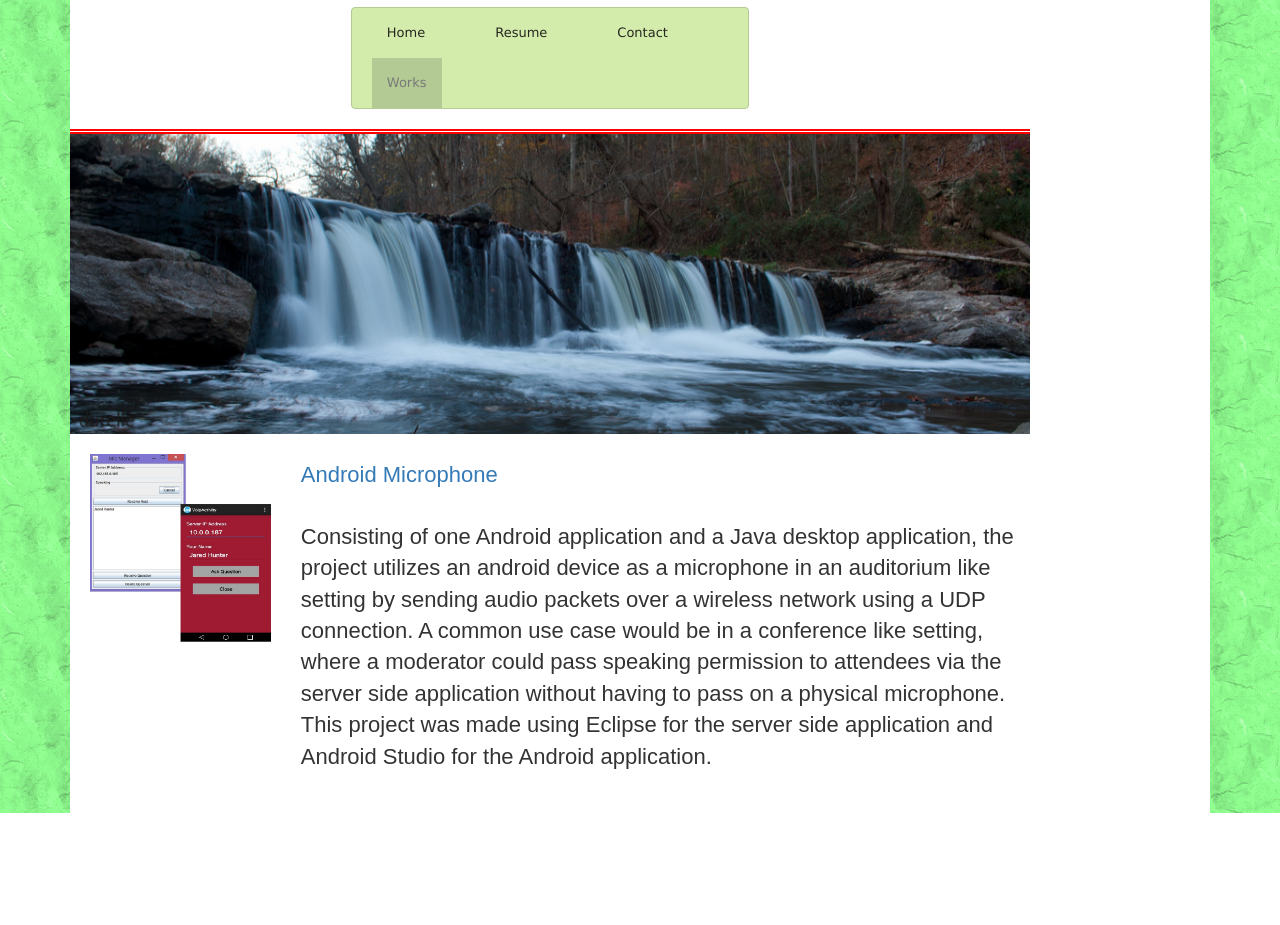
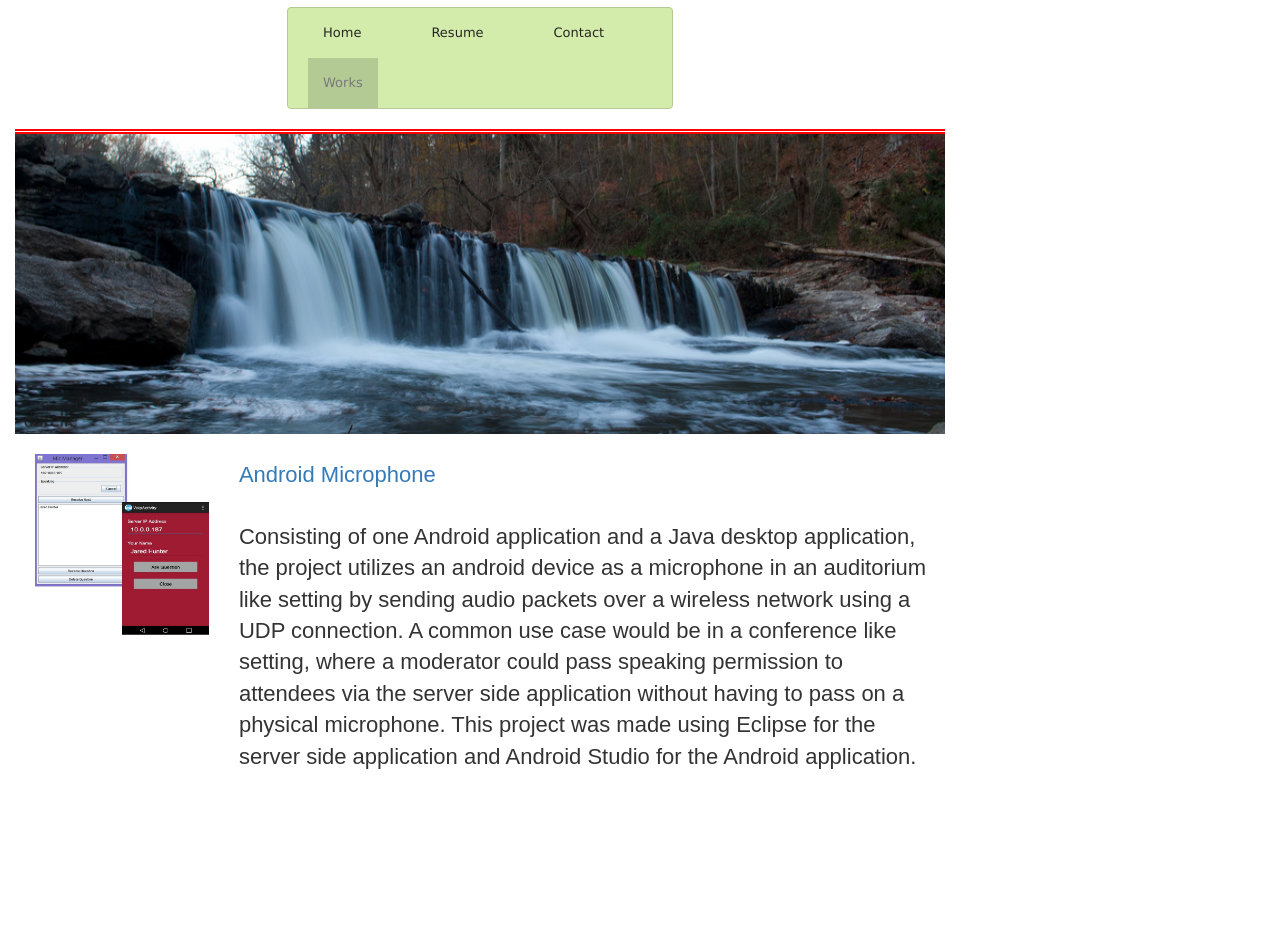
Before and after one commit to jaredhunter165/jaredhunter165.github.io, a plain HTML site: page works.html in a window 1280 px wide. Shown: the part 87-1012 px from the top of the page. Before the commit the page ends 900 px from the top, so only its background shows below. Drawn offline with Linux system fonts and the light colour scheme.

Commit message:
Syntax Fix

```diff
--- a/works.html
+++ b/works.html
@@ -18,8 +18,8 @@
 
 
 <body>
-<div class="container">
-	<div id=fixedHead aligh="center">
+<div class="container" align="center>
+	<div id=fixedHead align="center">
         <div id="header">
             <p id="header">Jared Hunter</p>
         </div>
```
Also changed, not shown: contact.html (+1 -1 lines), index.html (+1 -1 lines), resume.html (+1 -1 lines).
